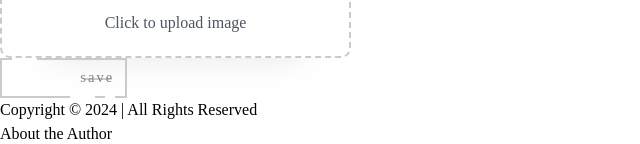
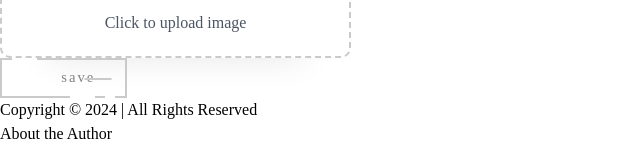
Before and after one commit to hugo-m12/React-Project, a React (Vite) app: page /AddLocation in a window 1280 px wide. Shown: the part 1061-1205 px from the top of the page, without its empty margins (0-640 px from the left). Built offline with nearby package versions, Linux system fonts and the light colour scheme; a web font is replaced by a local one.

Commit message:
small resize bug fix

```diff
--- a/src/App.jsx
+++ b/src/App.jsx
@@ -36,4 +36,3 @@ function App() {
 export default App;
 
 //TODO: // fix swipper bug when resizing and in porto images
-//  // fix prop warning fix home and about me page in mobile //fix resolution on swiper images
--- a/src/index.css
+++ b/src/index.css
@@ -60,7 +60,6 @@ body{
   font-size: 1.125em;
   line-height: 1.33333em;
   padding-left: 2em;
-  display: block;
   text-align: left;
   transition: all 0.3s ease-in-out;
   text-transform: lowercase;
```
